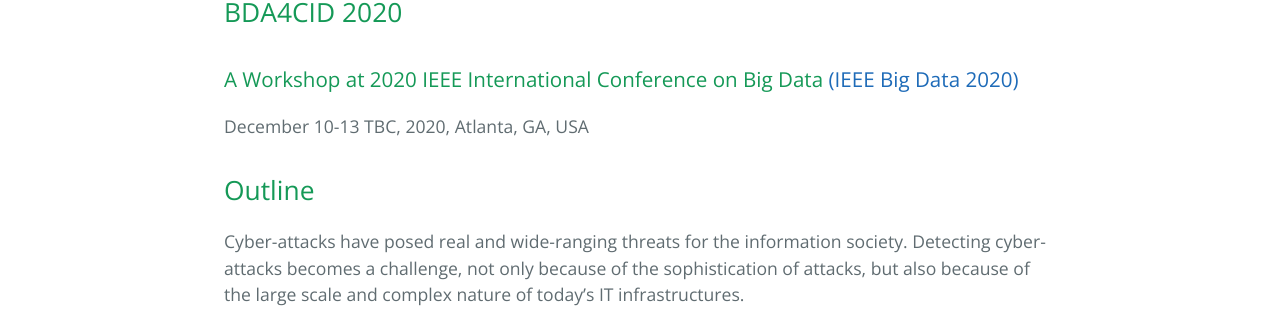
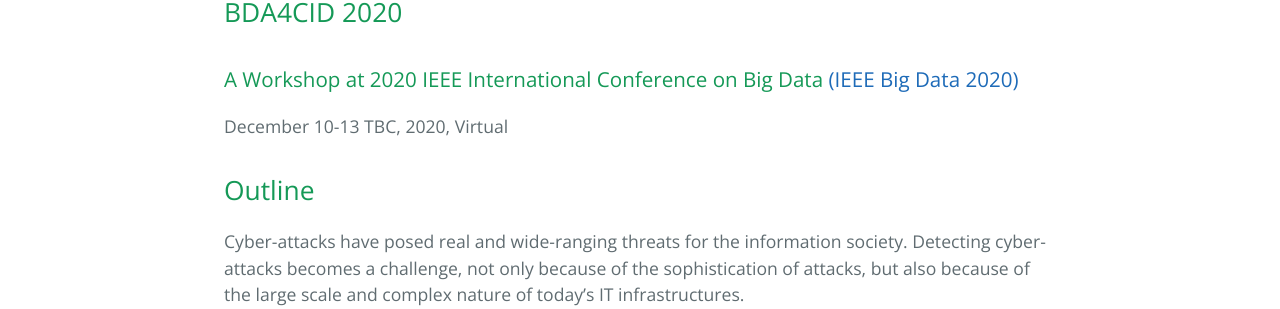
Before and after one commit to bda4cid/bda4cid.github.io, a Jekyll site: the page built from index.md, in a window 1280 px wide and 900 px high. Shown: the part 356-665 px from the top of the window. Built offline with Jekyll 4.4.1, drawn with Linux system fonts in a browser that asks for light colours; our own code applies the rules of GitHub Pages for plain Markdown files.

Commit message:
changed status to virtual

```diff
--- a/index.md
+++ b/index.md
@@ -3,7 +3,7 @@
 ---
 ## BDA4CID 2020
 ### A Workshop at 2020 IEEE International Conference on Big Data [(IEEE Big Data 2020)](http://bigdataieee.org/BigData2020/)
-December 10-13 TBC, 2020, Atlanta, GA, USA
+December 10-13 TBC, 2020, Virtual
 
 [//]: # (## 1:30 - 6pm Monday 9th December 2019)
 
```
